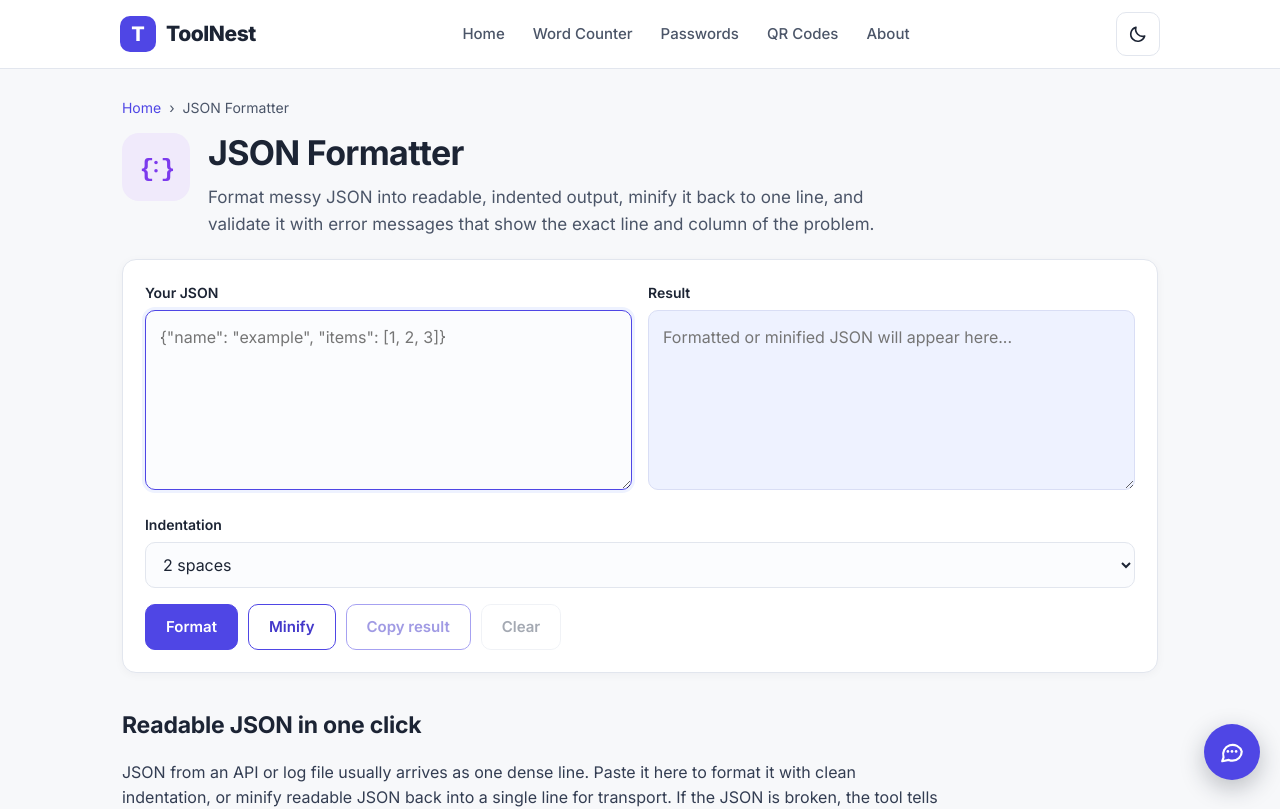
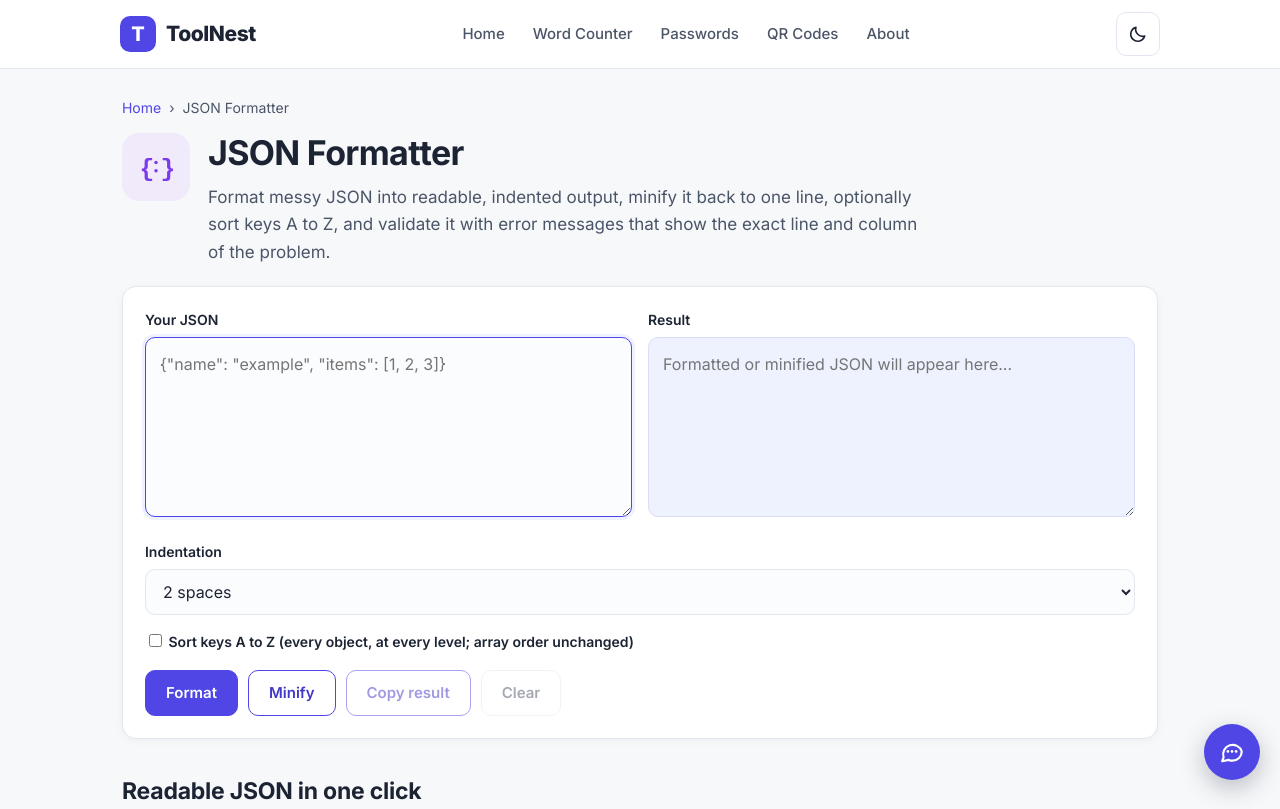
Before and after one commit to saurav73/ToolNest, a React (Vite) app: page /json-formatter in a window 1280 px wide. Shown: the top 809 px of the page. Built offline with nearby package versions, Linux system fonts and the light colour scheme.

Commit message:
JSON Formatter: optional A to Z key sorting (competitor parity)

```diff
--- a/src/data/tools.js
+++ b/src/data/tools.js
@@ -51,7 +51,7 @@ export const TOOLS = [
     path: '/json-formatter',
     name: 'JSON Formatter',
     category: 'Developer Tools',
-    blurb: 'Format, minify and validate JSON with clear error messages that point at the exact problem.',
+    blurb: 'Format, minify and validate JSON with clear error messages that point at the exact problem, plus optional A to Z key sorting for clean diffs.',
     keywords: 'json format, json validator, json beautifier, minify json',
   },
   {
--- a/src/pages/tools/JsonFormatter.jsx
+++ b/src/pages/tools/JsonFormatter.jsx
@@ -18,6 +18,10 @@ const FAQS = [
   {
     q: 'Why does my JSON fail with single quotes?',
     a: 'The JSON standard requires double quotes around keys and string values. Single-quoted text is valid in JavaScript object literals but not in JSON. Replace single quotes with double quotes and escape any double quotes inside the values.',
+  },
+  {
+    q: 'Can I sort the keys alphabetically?',
+    a: 'Yes. Turn on "Sort keys A to Z" before you press Format or Minify. Every object in the document is rebuilt with its keys in alphabetical order, at every nesting level, so two documents that hold the same data compare cleanly. Array order is never changed, and with the option off the original key order is kept exactly.',
   },
 ];
 
@@ -49,8 +53,11 @@ const CONTENT = (
       four spaces or tabs. Minifying does the same round trip but writes with
       no optional whitespace at all. Because the output is regenerated from the
       parsed data rather than tidied up as raw text, formatting can never
-      accidentally change a value, reorder is not applied, and invalid input
-      can never slip through dressed up as valid output.
+      accidentally change a value, and invalid input can never slip through
+      dressed up as valid output. By default the original key order is kept;
+      turn on "Sort keys A to Z" and every object is rebuilt with its keys in
+      alphabetical order instead, which is handy when you compare two documents
+      that hold the same data in a different order.
     </p>
     <h2>Practical tips for debugging faster</h2>
     <ul>
@@ -90,6 +97,16 @@ const CONTENT = (
   </>
 );
 
+function sortKeysDeep(value) {
+  if (Array.isArray(value)) return value.map(sortKeysDeep);
+  if (value && typeof value === 'object') {
+    const sorted = {};
+    for (const key of Object.keys(value).sort()) sorted[key] = sortKeysDeep(value[key]);
+    return sorted;
+  }
+  return value;
+}
+
 function describeError(err, text) {
   const raw = err && err.message ? err.message : 'Invalid JSON.';
   const posMatch = raw.match(/position\s+(\d+)/i);
@@ -106,6 +123,7 @@ function describeError(err, text) {
 export default function JsonFormatter() {
   const [input, setInput] = useState('');
   const [indent, setIndent] = useState(2);
+  const [sortKeys, setSortKeys] = useState(false);
   const [output, setOutput] = useState('');
   const [status, setStatus] = useState(null);
 
@@ -128,9 +146,10 @@ export default function JsonFormatter() {
       setStatus({ ok: false, msg: `Invalid JSON: ${describeError(parsed.error, input)}` });
       return;
     }
+    const value = sortKeys ? sortKeysDeep(parsed.value) : parsed.value;
     const out = minify
-      ? JSON.stringify(parsed.value)
-      : JSON.stringify(parsed.value, null, indent === 0 ? '\t' : indent);
+      ? JSON.stringify(value)
+      : JSON.stringify(value, null, indent === 0 ? '\t' : indent);
     setOutput(out);
     setStatus({ ok: true, msg: minify ? 'Valid JSON, minified successfully.' : 'Valid JSON, formatted successfully.' });
   };
@@ -140,9 +159,9 @@ export default function JsonFormatter() {
       slug="json-formatter"
       path="/json-formatter"
       title="JSON Formatter: Format, Minify and Validate JSON | ToolNest"
-      description="Format, minify and validate JSON online with clear error messages showing line and column. Free, private, runs in your browser."
+      description="Format, minify and validate JSON online, with optional A to Z key sorting and error messages showing line and column."
       h1="JSON Formatter"
-      intro="Format messy JSON into readable, indented output, minify it back to one line, and validate it with error messages that show the exact line and column of the problem."
+      intro="Format messy JSON into readable, indented output, minify it back to one line, optionally sort keys A to Z, and validate it with error messages that show the exact line and column of the problem."
       faqs={FAQS}
       content={CONTENT}
     >
@@ -178,6 +197,12 @@ export default function JsonFormatter() {
           <option value={0}>Tabs</option>
         </select>
       </div>
+      <div className="field">
+        <label>
+          <input type="checkbox" checked={sortKeys} onChange={(e) => setSortKeys(e.target.checked)} />
+          {' '}Sort keys A to Z (every object, at every level; array order unchanged)
+        </label>
+      </div>
       {status && <div className={`message ${status.ok ? 'ok' : 'err'}`}>{status.msg}</div>}
       <div className="btn-row">
         <button type="button" className="btn" onClick={() => format(false)}>Format</button>
```
